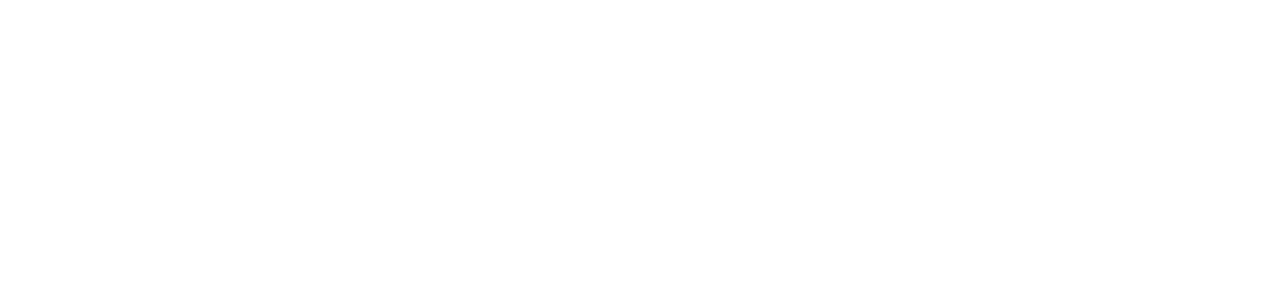
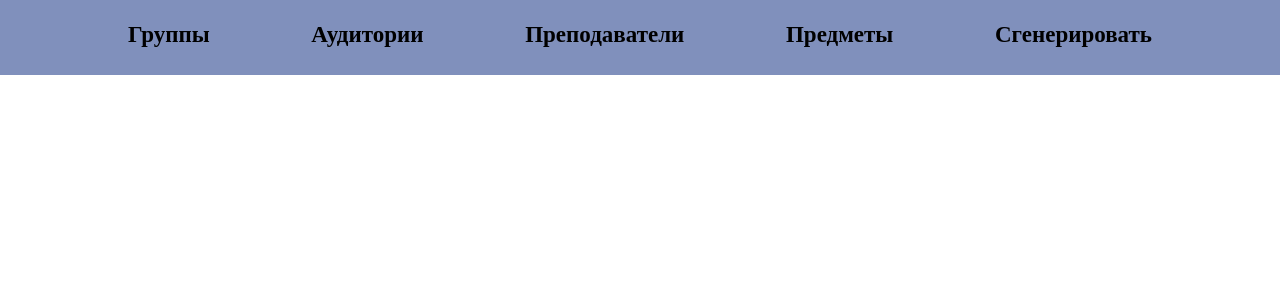
Before and after one commit to kebsekobs/schedule, a React (Create React App) app in the folder frontend/: page / in a window 1280 px wide. Shown: the top 300 px of the page. Built offline with nearby package versions, Linux system fonts and the light colour scheme.

Commit message:
create Header

```diff
--- a/frontend/src/App.js
+++ b/frontend/src/App.js
@@ -1,9 +1,10 @@
 import './App.css';
+import Header from "./header/Header";
 
 function App() {
   return (
     <div className="App">
-
+      <Header />
     </div>
   );
 }
--- /dev/null
+++ b/frontend/src/header/Header.js
@@ -0,0 +1,28 @@
+import React from 'react';
+import './header.css'
+const Header = () => {
+    return (
+        <div className={'header'}>
+            <div className={'header-items'}>
+                <div className={'header-item'}>
+                    Группы
+                </div>
+                <div className={'header-item'}>
+                    Аудитории
+                </div>
+                <div className={'header-item'}>
+                    Преподаватели
+                </div>
+                <div className={'header-item'}>
+                    Предметы
+                </div>
+                <div className={'header-item'}>
+                    Сгенерировать
+                </div>
+            </div>
+        </div>
+
+    );
+};
+
+export default Header;
--- /dev/null
+++ b/frontend/src/header/header.css
@@ -0,0 +1,21 @@
+.header{
+    height: 75px;
+    background-color: #8090bc;
+    width: 100%;
+}
+.header-items{
+    width: 80%;
+    background-color: #8090bc;
+    height: 70px;
+    margin-left: 10%;
+    display: flex;
+    justify-content: space-between;
+    align-items: center;
+
+}
+.header-item {
+    background-color: #8090bc;
+    font-size: 23px;
+    cursor: pointer;
+    font-weight: bold;
+}
```
